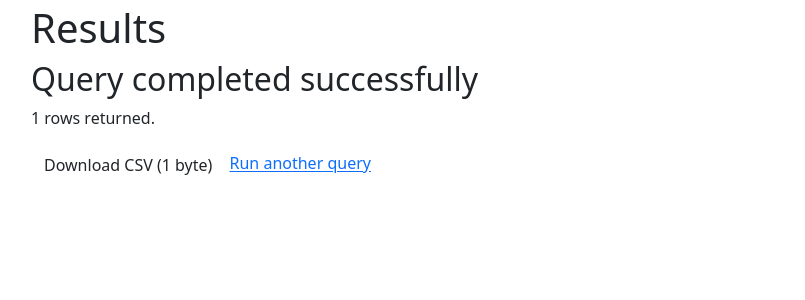
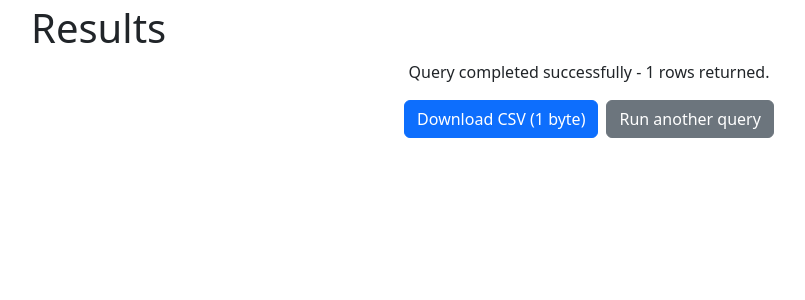
Before and after one commit to brainglobe/brainglobe-data-api-connectivity-frontend, a Django app: template brainglobe_data_api_connectivity_frontend/templates/connections/results.html in a window 1280 px wide. Shown: the part 56-356 px from the top of the page, without its empty margins (51-856 px from the left). Run offline with Django 5.2, Linux system fonts and the light colour scheme; the template is opened without the code that fills it: most values are stand-ins (such as "Sample title", 1, 10 or a date in 2020); some libraries are stand-ins or nearby versions.

Commit message:
adjust button formatting

```diff
--- a/brainglobe_data_api_connectivity_frontend/templates/connections/results.html
+++ b/brainglobe_data_api_connectivity_frontend/templates/connections/results.html
@@ -5,9 +5,11 @@
 {% block title %}Results{% endblock title %}
 {% block content %}
   <h1>Results</h1>
-  <h2>Query completed successfully</h2>
-  <p>{{ result.n_rows }} rows returned.</p>
-  <a href="{% url 'connections:download_results' result.id %}"
-     class="btn">Download CSV ({{ result.result_file.size|filesizeformat }})</a>
-  <a href="{% url 'connections:browse_connections' %}">Run another query</a>
+  <p class="text-center">Query completed successfully - {{ result.n_rows }} rows returned.</p>
+  <div class="d-flex justify-content-center gap-2">
+    <a href="{% url 'connections:download_results' result.id %}"
+       class="btn btn-primary">Download CSV ({{ result.result_file.size|filesizeformat }})</a>
+    <a href="{% url 'connections:browse_connections' %}"
+       class="btn btn-secondary">Run another query</a>
+  </div>
 {% endblock content %}
```
